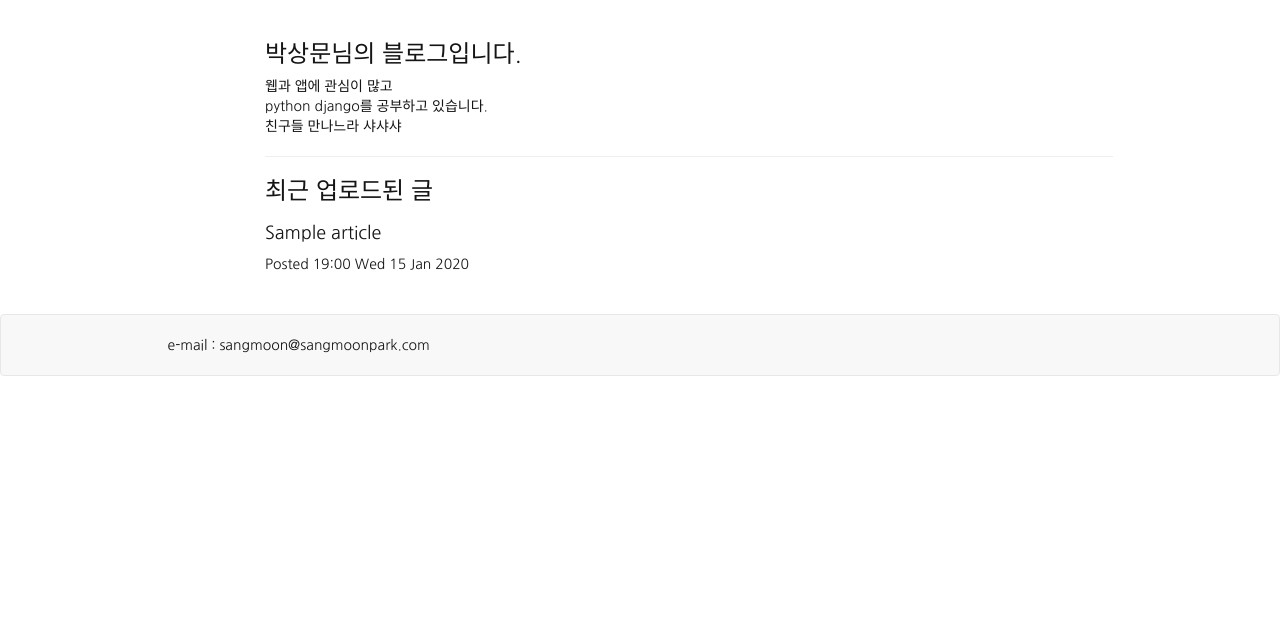
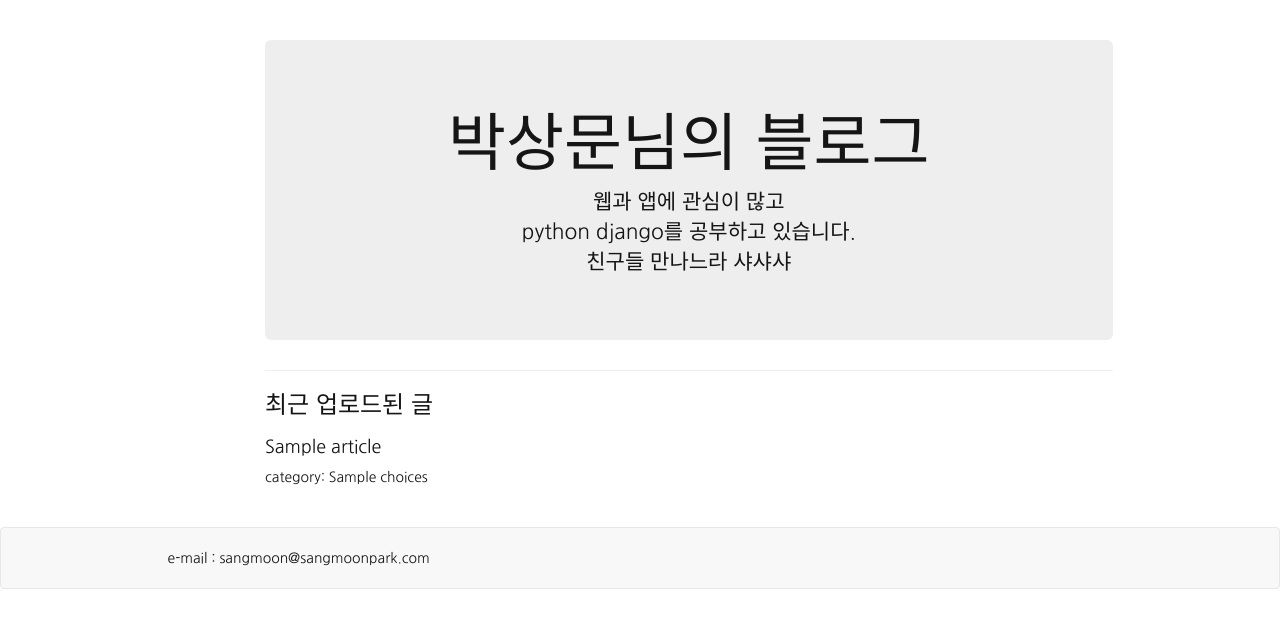
Before and after one commit to sangmoon/blog_project, a Django app: template apps/templates/home.html in a window 1280 px wide. Shown: the part 62-690 px from the top of the page. Run offline with Django 3.2, Linux system fonts and the light colour scheme; tables that the repository leaves empty hold one stand-in row (values such as "Sample post"); the template is opened without the code that fills it: values that come from a table or form of the project are taken from there, most other values are stand-ins (such as "Sample title", 1, 10 or a date in 2020); some libraries are stand-ins or nearby versions; some web fonts are replaced.

Commit message:
jumbotron 추가함. home에 category 숫자로 나옴, 수정해야 함

```diff
--- a/apps/templates/home.html
+++ b/apps/templates/home.html
@@ -1,9 +1,11 @@
 {% extends 'base.html' %}
     {% block content %}
         <article>
-        <h3>박상문님의 블로그입니다.</h3>
+        <div class="jumbotron text-center">
+        <h1>박상문님의 블로그</h1>
         <p>웹과 앱에 관심이 많고<br> python django를 공부하고 있습니다.<br> 친구들 만나느라 샤샤샤
         </p>
+        </div>
 
         <hr>
 
@@ -17,11 +19,8 @@
                     </a>
                 </h4>
                 <p>
-                    Posted
-                    <time>
-                        {{article.created_at|date:"H:i"}}
-                        {{article.created_at|date:"D d M Y"}}
-                    </time>
+                    category:
+                    {{ choices}}
                 </p>
             </div>
             {% endfor %}
```
Also changed, not shown: apps/views.py (+6 -2 lines).
